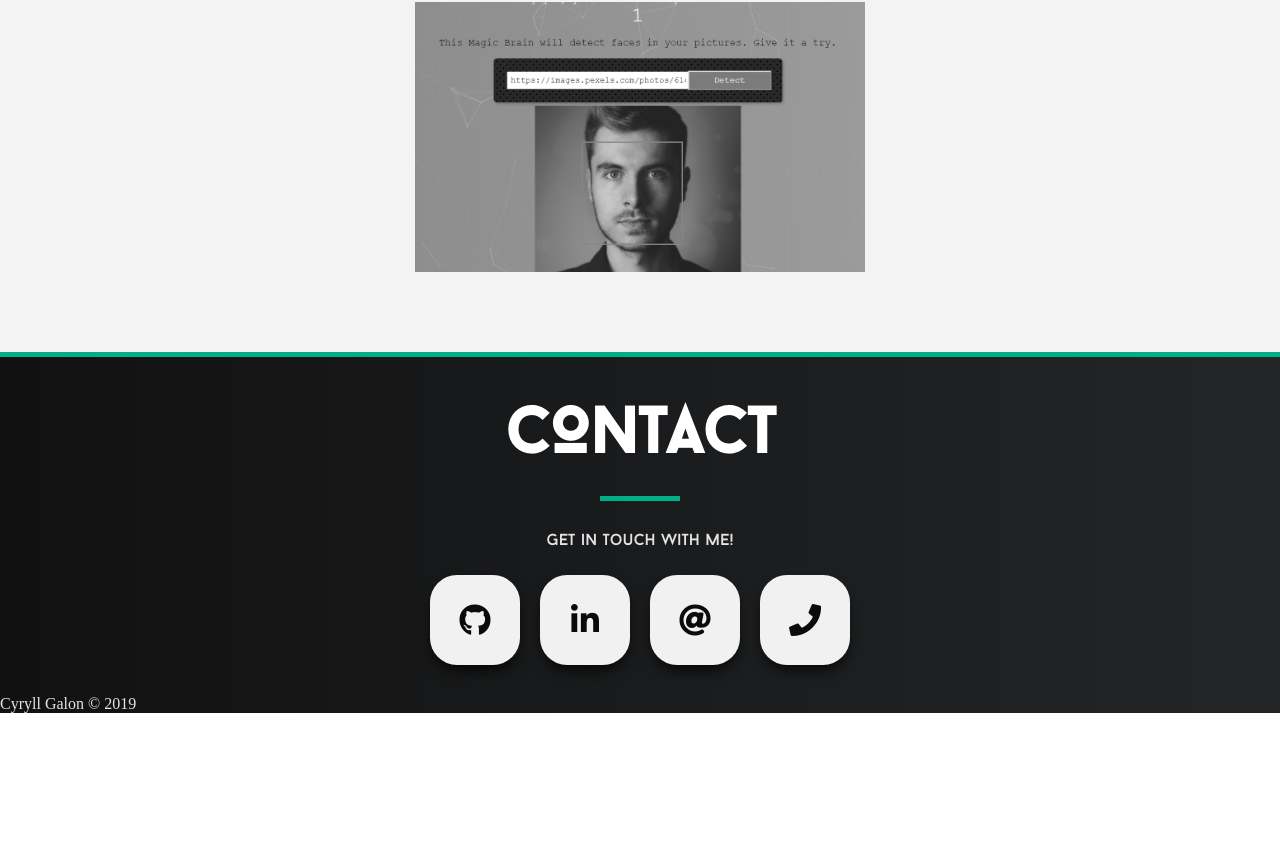
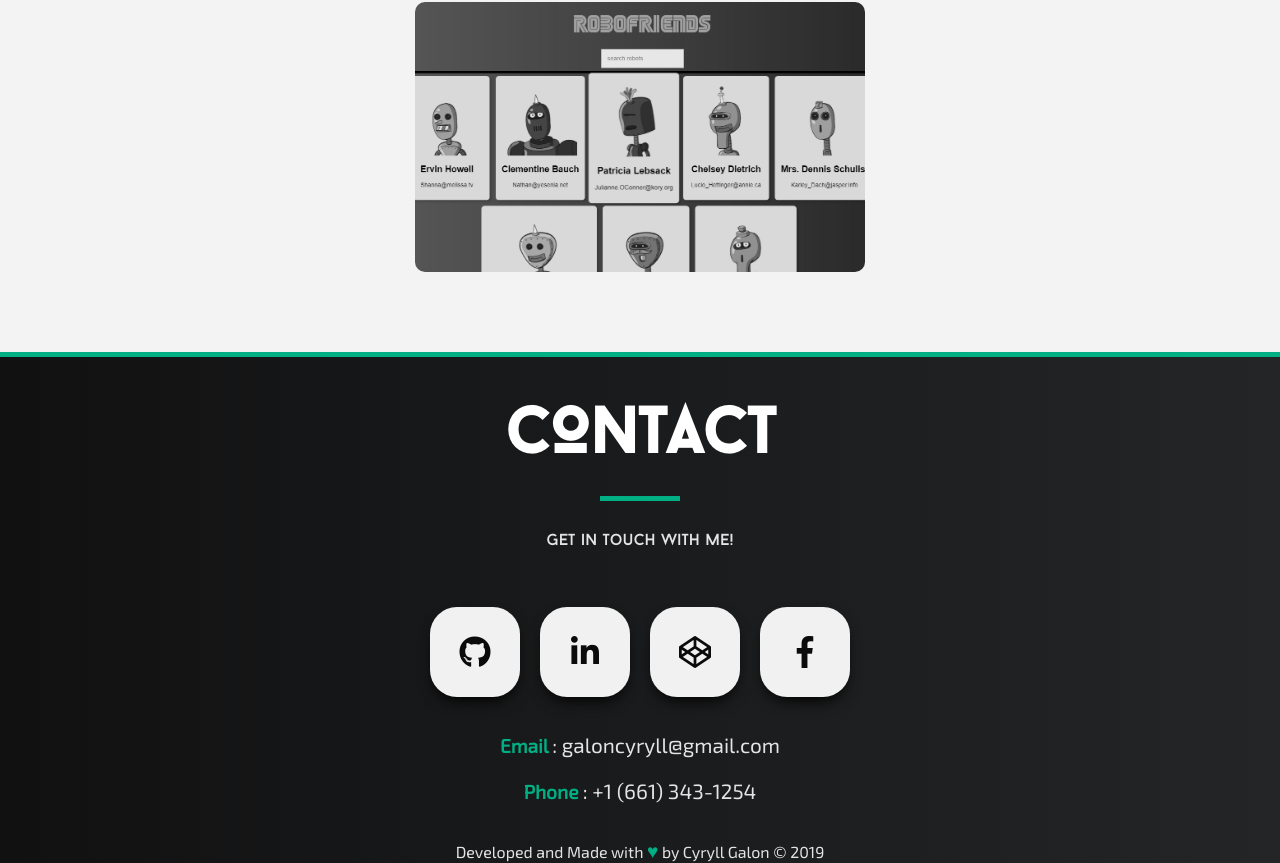
Before and after one commit to galoncyryll/portfolio, a React (Create React App) app: page / in a window 1280 px wide. Shown: the part 2415-3278 px from the top of the page. Before the commit the page ends 3128 px from the top, so only its background shows below. Built offline with nearby package versions, Linux system fonts and the light colour scheme.

Commit message:
finalizing stuff

```diff
--- a/public/index.html
+++ b/public/index.html
@@ -9,7 +9,7 @@
     />
     <meta name="theme-color" content="#000000" />
     <link rel="stylesheet" href="https://cdnjs.cloudflare.com/ajax/libs/animate.css/3.7.0/animate.min.css">
-    <title>React App</title>
+    <title>Cyryll Joseph Galon | Full Stack Web Developer</title>
   </head>
   <body>
     <noscript>You need to enable JavaScript to run this app.</noscript>
--- a/src/components/contact/contact.css
+++ b/src/components/contact/contact.css
@@ -1,3 +1,4 @@
+@import url('https://fonts.googleapis.com/css?family=Exo+2');
 /* AVATAR CELL */
 .contact-body {
     margin: auto;
@@ -28,6 +29,24 @@
     bottom: 0px;
     background-color: #00af83;
 }
+
+.contact-body .col-container {
+    display: flex;
+    flex-flow: row wrap;
+    width: 80%;
+    align-content: center;
+    justify-content: space-evenly;
+    margin: 3rem auto 0 auto;
+}
+
+.contact-body .col-left, .contact-body .col-right {
+    width: 100%;
+    height: 100%;
+    min-width: 400px;
+    vertical-align: middle;
+}
+
+
 
 .btn {
     display: inline-block;
@@ -70,6 +89,17 @@
     left: -10%;
 }
 
+.contacts-container p {
+    font-family: 'Exo 2', sans-serif;
+    font-size: 1.3rem;
+}
+
+.contacts-container p .green {
+    display: inline;
+    color: #00af83;
+    font-weight: bold;
+}
+
 @keyframes bganim {
     0% {
         top: 90%;
@@ -94,6 +124,10 @@
         line-height: 70px;
         font-size: 1.8rem;
     }
+
+    .contacts-container p {
+        font-size: 1.1rem;
+    }
 }
 
 @media screen and (max-width: 768px){
--- a/src/components/contact/contact.js
+++ b/src/components/contact/contact.js
@@ -7,6 +7,8 @@ class Contact extends Component {
             <div className='contact-body' id='contact'>
                 <h1>Contact</h1>
                 <p>Get in touch with me!</p>
+                <div className='col-container'>
+                    <div className='col-left'>
                         <div className='socials'>
                             <a className='btn' href='https://github.com/galoncyryll' target='_blank' rel="noopener noreferrer">
                                 <i className="fab fa-github" />
@@ -14,12 +16,21 @@ class Contact extends Component {
                             <a className='btn' href='https://www.linkedin.com/in/cyryll-joseph-galon-461710147/' target='_blank' rel="noopener noreferrer">
                                 <i className="fab fa-linkedin-in" />
                             </a>
-                    <a className='btn' href='mailto:galoncyryll@gmail.com'>
-                        <i className="fas fa-at" />
+                            <a className='btn' href='https://codepen.io/galoncyryll/' target='_blank' rel="noopener noreferrer">
+                                <i className="fab fa-codepen" />
                             </a>
-                    <a className='btn' href='#0'>
-                        <i className="fas fa-phone" />
+                            <a className='btn' href='https://www.facebook.com/Cjgalon' target='_blank' rel="noopener noreferrer">
+                                <i className="fab fa-facebook-f" />
                             </a>
+                        </div>
+                    </div>
+
+                    <div className='col-right'>
+                        <div className='contacts-container'>
+                            <p><span className='green'>Email </span>: galoncyryll@gmail.com</p>
+                            <p><span className='green'>Phone </span>: +1 (661) 343-1254 </p>
+                        </div>
+                    </div>
                 </div>
             </div>
         );
--- a/src/components/footer/footer.css
+++ b/src/components/footer/footer.css
@@ -0,0 +1,17 @@
+@import url('https://fonts.googleapis.com/css?family=Exo+2');
+
+footer {
+    margin: auto;
+    width: 100%;
+    justify-content: center;
+    margin-top: 1rem;
+    font-family: 'Exo 2',sans-serif;
+    text-align: center;
+}
+
+.green {
+    display: inline;
+    color: #00af83;
+    font-weight: bold;
+    font-size: 1.2rem;
+}
--- a/src/components/footer/footer.js
+++ b/src/components/footer/footer.js
@@ -7,7 +7,7 @@ class Footer extends Component {
             <footer>
                 <div className='footer-text'>
                     <p>
-                        Cyryll Galon &copy; 2019
+                        Developed and Made with <span className='green'>&#x2665;</span> by Cyryll Galon &copy; 2019
                     </p>
                 </div>
             </footer>
--- a/src/components/navbar/navbar.css
+++ b/src/components/navbar/navbar.css
@@ -62,7 +62,7 @@
         display: none;
     }
     .toolbar-nav {
-        padding-left: 2rem;
+        padding-left: 1.35rem;
     }
 
 }
--- a/src/components/projects/projects.css
+++ b/src/components/projects/projects.css
@@ -59,6 +59,7 @@
     margin-bottom: 2rem;
     background-size: cover;
     background-position: center;
+    border-radius: 10px;
     text-align: center;
     position: relative;
     transition: filter 0.3s ease-in-out;
@@ -84,12 +85,12 @@
 }
 
 .projects-container .project-card2 {
-    background-image: url(img/brain.PNG);
+    background-image: url(img/portfolio.PNG);
     filter: grayscale(100%);
 }
 
 .projects-container .project-card3 {
-    background-image: url(img/brain.PNG);
+    background-image: url(img/robo.PNG);
     filter: grayscale(100%);
 }
 
@@ -141,6 +142,11 @@
     width: 380px;
     height: 230px;
     }
+    .projects-container .project-card1:hover .overlay ,
+    .projects-container .project-card2:hover .overlay ,
+    .projects-container .project-card3:hover .overlay {
+    margin-top: 160px;
+    }
     .overlay a {
         font-size: 1.0rem;
         padding: 6px 16px;
@@ -158,6 +164,11 @@
     width: 360px;
     height: 210px;
     }
+    .projects-container .project-card1:hover .overlay ,
+    .projects-container .project-card2:hover .overlay ,
+    .projects-container .project-card3:hover .overlay {
+    margin-top: 150px;
+    }
     .overlay a {
         font-size: 0.9rem;
         padding: 4px 14px;
--- a/src/components/projects/projects.js
+++ b/src/components/projects/projects.js
@@ -21,8 +21,8 @@ class Projects extends Component {
                         <h2>Face Recognition App</h2>
                         <div onClick={this.onClickDiv} className='project-card1 wow fadeIn' data-wow-delay='0.1s'>
                             <div className='overlay'>
-                                <a href='#viewproject'>GitHub</a>
-                                <a href='#viewproject'>Live Demo</a>
+                                <a href='https://github.com/galoncyryll/face-recognition-app' target='_blank' rel="noopener noreferrer">GitHub</a>
+                                <a href='https://face-recognition-p.herokuapp.com/' target='_blank' rel="noopener noreferrer">Live Demo</a>
                             </div>
                         </div>
                     </div>
@@ -30,8 +30,8 @@ class Projects extends Component {
                         <h2>Portfolio</h2>
                         <div onClick={this.onClickDiv} className='project-card2 wow fadeIn' data-wow-delay='0.2s'>
                             <div className='overlay'>
-                                <a href='#viewproject'>GitHub</a>
-                                <a href='#viewproject'>Live Demo</a>
+                                <a href='https://github.com/galoncyryll/website-portfolio' target='_blank' rel="noopener noreferrer">GitHub</a>
+                                <a href='#0'>Live Demo</a>
                             </div>
                         </div>
                     </div>
@@ -40,8 +40,8 @@ class Projects extends Component {
                         <div onClick={this.onClickDiv} className='project-card3 wow fadeIn' data-wow-delay='0.3s'>
 
                             <div className='overlay'>
-                                <a href='#viewproject'>GitHub</a>
-                                <a href='#viewproject'>Live Demo</a>
+                                <a href='https://github.com/galoncyryll/robofriends' target='_blank' rel="noopener noreferrer">GitHub</a>
+                                <a href='#0' target='_blank' rel="noopener noreferrer">Live Demo</a>
                             </div>
                         </div>
                    </div>
```
Also changed, not shown: src/components/projects/img/portfolio.PNG (added), src/components/projects/img/robo.PNG (added). Lines whose indentation alone changed are shown as unchanged.
